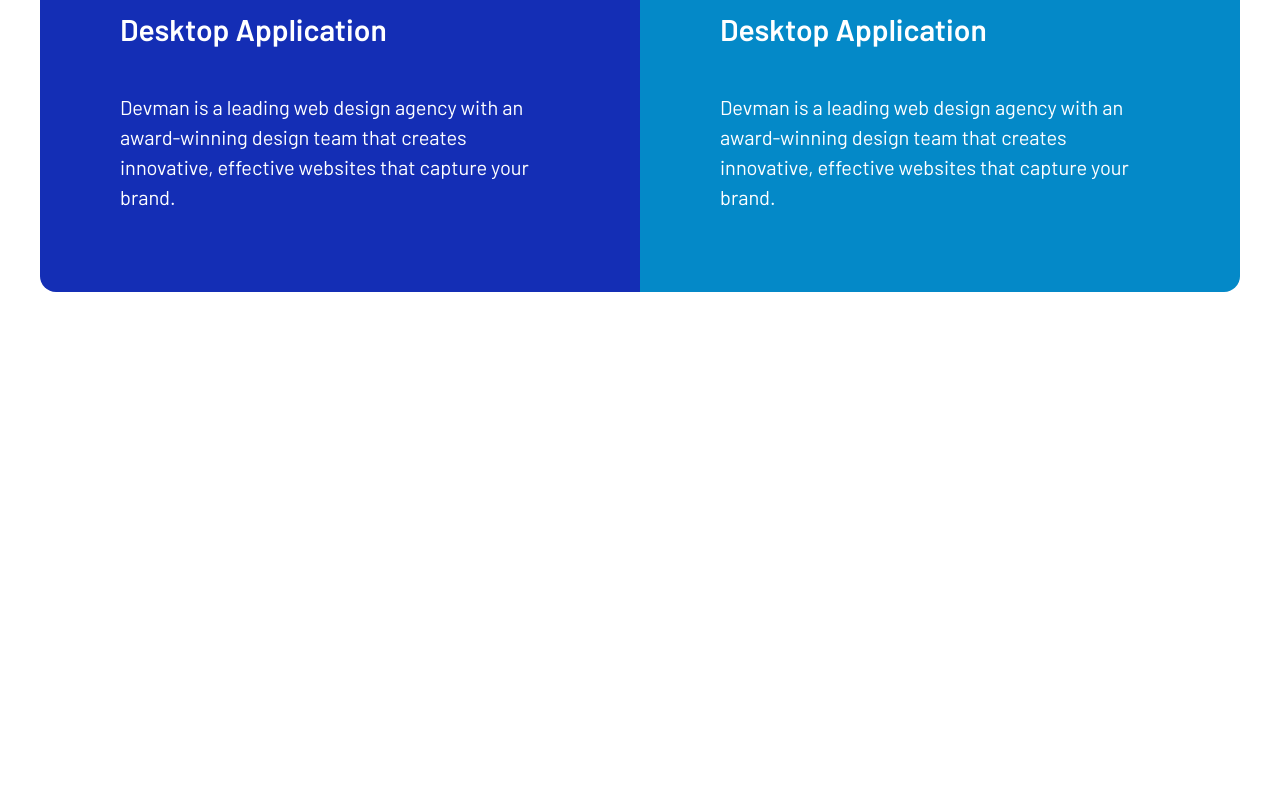
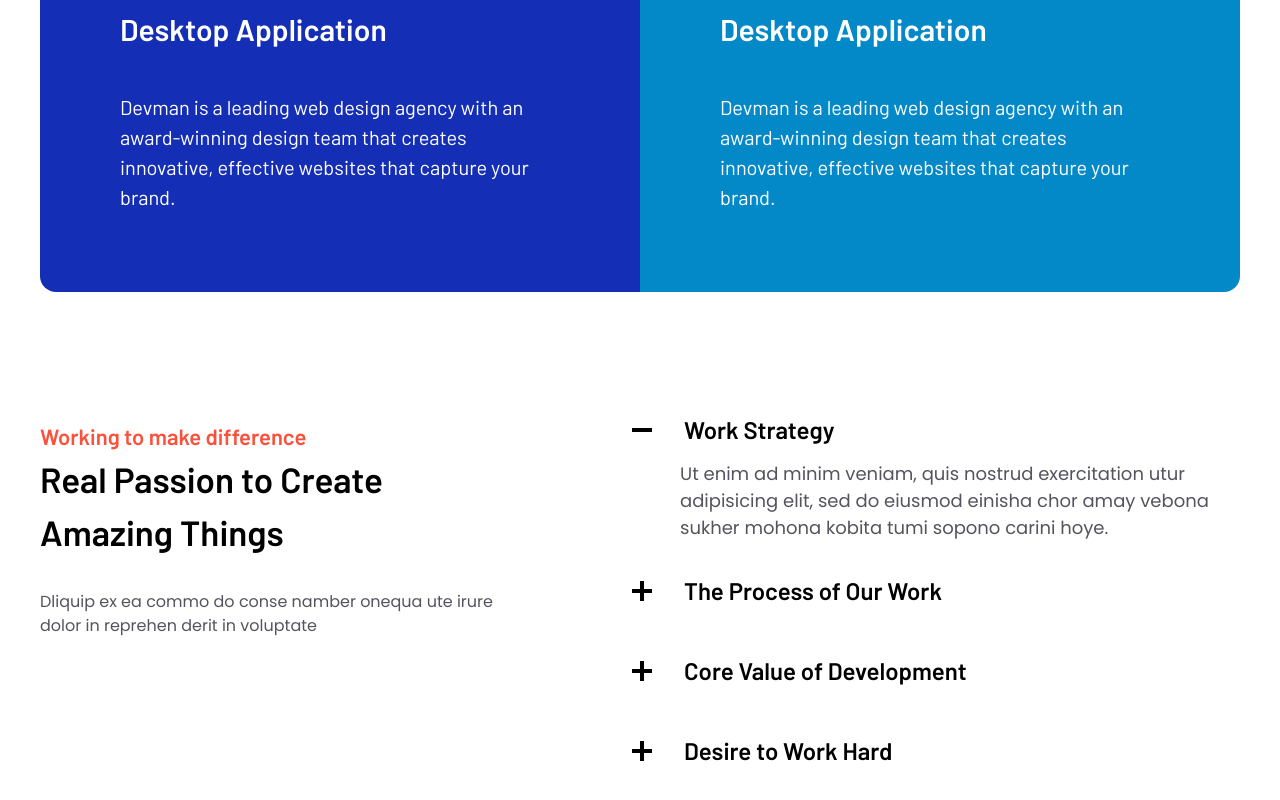
Before and after one commit to Zikkieman/portfolio, a React (Vite) app: page / in a window 1280 px wide. Shown: the part 3731-4531 px from the top of the page. Before the commit the page ends 4103 px from the top, so only its background shows below. Built offline with nearby package versions, Linux system fonts and the light colour scheme.

Commit message:
service section built

```diff
--- a/package.json
+++ b/package.json
@@ -15,6 +15,7 @@
     "react": "^18.2.0",
     "react-dom": "^18.2.0",
     "react-icons": "^5.0.1",
+    "react-intersection-observer": "^9.8.1",
     "react-redux": "^9.1.0"
   },
   "devDependencies": {
--- a/src/components/sections/services.tsx
+++ b/src/components/sections/services.tsx
@@ -2,11 +2,44 @@ import star from "../../assets/svg/star-app.svg";
 import cpu from "../../assets/svg/cpu.svg";
 import phone from "../../assets/svg/phone.svg";
 import web from "../../assets/svg/web.svg";
+import { useEffect, useRef, useState } from "react";
 
 export default function Services() {
+  const divRef = useRef<HTMLDivElement>(null);
+  const [openWorkStrategy, setOpenWorkStrategy] = useState(true);
+  const [openProcess, setopenProcess] = useState(false);
+
+  const [openDevelopment, setOpenDevelopment] = useState(false);
+
+  const [openHardWork, setOpenHardWork] = useState(false);
+
+  useEffect(() => {
+    const observer = new IntersectionObserver((entries) => {
+      if (entries[0]?.isIntersecting) {
+        divRef.current?.classList.add("animatedDiv");
+      } else {
+        divRef.current?.classList.remove("animatedDiv");
+      }
+    });
+
+    if (divRef.current) {
+      observer.observe(divRef.current);
+    }
+
+    return () => {
+      if (divRef.current) {
+        observer.unobserve(divRef.current);
+      }
+    };
+  }, []);
+
   return (
-    <div className="grid grid-cols-2 max-lg:grid-cols-1 mt-40">
-      <div className="bg-[#6e7fd1] hover:bg-[#fb503b] rounded-tl-2xl pt-28  px-20 pb-20">
+    <div className="animate">
+      <div
+        className={`grid grid-cols-2 max-lg:grid-cols-1 mt-40  ${``}`}
+        ref={divRef}
+      >
+        <div className="bg-[#6e7fd1] hover:bg-[#fb503b] rounded-tl-2xl  max-lg:rounded-tr-2xl pt-28  px-20 pb-20">
           <img src={cpu} alt=" " className="w-[100px] mb-10" />
           <h3 className="text-[30px] font-barlow font-semibold text-white mb-10">
             Desktop Application
@@ -17,7 +50,7 @@ export default function Services() {
             brand.
           </p>
         </div>
-      <div className="bg-[#343c55] hover:bg-[#fb503b] rounded-tr-2xl pt-28  px-20 pb-20">
+        <div className="bg-[#343c55] hover:bg-[#fb503b] rounded-tr-2xl max-lg:rounded-tr-none pt-28  px-20 pb-20">
           <img src={phone} alt=" " className="w-[100px] mb-10" />
           <h3 className="text-[30px] font-barlow font-semibold text-white mb-10">
             Desktop Application
@@ -28,7 +61,7 @@ export default function Services() {
             brand.
           </p>
         </div>
-      <div className="bg-[#142eb5] hover:bg-[#fb503b] rounded-bl-2xl pt-28  px-20 pb-20">
+        <div className="bg-[#142eb5] hover:bg-[#fb503b]  rounded-bl-2xl max-lg:rounded-bl-none pt-28  px-20 pb-20">
           <img src={web} alt="" className="w-[100px] mb-10" />
           <h3 className="text-[30px] font-barlow font-semibold text-white mb-10">
             Desktop Application
@@ -39,7 +72,7 @@ export default function Services() {
             brand.
           </p>
         </div>
-      <div className="bg-[#0489c8] hover:bg-[#fb503b] rounded-br-2xl pt-28  px-20 pb-20">
+        <div className="bg-[#0489c8] hover:bg-[#fb503b] rounded-br-2xl max-lg:rounded-bl-2xl pt-28  px-20 pb-20">
           <img src={star} alt=" " className="w-[100px] mb-10" />
           <h3 className="text-[30px] font-barlow font-semibold text-white mb-10">
             Desktop Application
@@ -51,5 +84,174 @@ export default function Services() {
           </p>
         </div>
       </div>
+      <div className="grid grid-cols-2 max-lg:grid-cols-1 my-32 gap-y-10">
+        <div>
+          <p className="font-barlow text-[22px] text-[#FB503B] font-semibold ">
+            Working to make difference
+          </p>
+          <p className="text-[35px] font-barlow font-semibold max-w-[350px] max-lg:max-w-full inline-block dark:text-white">
+            Real Passion to Create Amazing Things
+          </p>
+          <p className="font-poppins text-[16px] text-[#54545F] font-normal mt-8 max-w-[490px] max-lg:max-w-full dark:text-[#AAAABA]">
+            Dliquip ex ea commo do conse namber onequa ute irure dolor in
+            reprehen derit in voluptate
+          </p>
+        </div>
+        <div className="flex gap-y-10 flex-col">
+          <div>
+            <div
+              className=" flex gap-10 items-center cursor-pointer w-fit"
+              onClick={() => {
+                setOpenWorkStrategy(!openWorkStrategy),
+                  setOpenDevelopment(false),
+                  setOpenHardWork(false),
+                  setopenProcess(false);
+              }}
+            >
+              <div className="w-fit ">
+                <div
+                  className={`h-[20px] w-[4px] bg-black dark:bg-white transition-transform duration-300 ease-in-out transform   ${
+                    openWorkStrategy ? "rotate-[90deg]" : "rotate-0"
+                  } `}
+                ></div>
+                <div className="h-[20px] w-[4px] bg-black rotate-[90deg] translate-y-[-20px] dark:bg-white"></div>
+              </div>
+              <p className="font-barlow text-[24px] font-semibold -mt-5 dark:text-white">
+                Work Strategy
+              </p>
+            </div>
+            {openWorkStrategy && (
+              <div
+                className={`transition-all duration-200 ease-in-out  overflow-hidden grid ${
+                  openWorkStrategy
+                    ? "grid-rows-[1fr] opacity-100"
+                    : "grid-rows-[0fr] opacity-0"
+                }`}
+              >
+                <p className="font-poppins text-[#54545f] text-[18px] font-normal ml-10 overflow-hidden dark:text-[#AAAABA]">
+                  Ut enim ad minim veniam, quis nostrud exercitation utur
+                  adipisicing elit, sed do eiusmod einisha chor amay vebona
+                  sukher mohona kobita tumi sopono carini hoye.
+                </p>
+              </div>
+            )}
+          </div>
+          <div>
+            <div
+              className=" flex gap-10"
+              onClick={() => {
+                setopenProcess(!openProcess),
+                  setOpenWorkStrategy(false),
+                  setOpenDevelopment(false),
+                  setOpenHardWork(false);
+              }}
+            >
+              <div className="w-fit">
+                <div
+                  className={`h-[20px] w-[4px] bg-black dark:bg-white transition-transform duration-300 ease-in-out transform  ${
+                    openProcess ? "rotate-[90deg]" : "rotate-0"
+                  } `}
+                ></div>
+                <div className="h-[20px] w-[4px] bg-black dark:bg-white rotate-[90deg] translate-y-[-20px]"></div>
+              </div>
+              <p className="font-barlow text-[24px] font-semibold -mt-2 dark:text-white">
+                The Process of Our Work
+              </p>
+            </div>
+            {openProcess && (
+              <div
+                className={`transition-all duration-200 ease-in-out  overflow-hidden grid  ${
+                  openProcess
+                    ? "grid-rows-[1fr] opacity-100"
+                    : "grid-rows-[0fr] opacity-0"
+                }`}
+              >
+                <p className="font-poppins text-[#54545f] text-[18px] font-normal ml-10 overflow-hidden dark:text-[#AAAABA]">
+                  Ut enim ad minim veniam, quis nostrud exercitation utur
+                  adipisicing elit, sed do eiusmod einisha chor amay vebona
+                  sukher mohona kobita tumi sopono carini hoye.
+                </p>
+              </div>
+            )}
+          </div>
+          <div>
+            <div
+              className=" flex gap-10 cursor-pointer"
+              onClick={() => {
+                setOpenDevelopment(!openDevelopment),
+                  setopenProcess(false),
+                  setOpenWorkStrategy(false),
+                  setOpenHardWork(false);
+              }}
+            >
+              <div className="w-fit">
+                <div
+                  className={`h-[20px] w-[4px] bg-black dark:bg-white transition-transform duration-300 ease-in-out transform  ${
+                    openDevelopment ? "rotate-[90deg]" : "rotate-0"
+                  } `}
+                ></div>
+                <div className="h-[20px] w-[4px] bg-black dark:bg-white rotate-[90deg] translate-y-[-20px]"></div>
+              </div>
+              <p className="font-barlow text-[24px] font-semibold -mt-2 dark:text-white">
+                Core Value of Development
+              </p>
+            </div>
+            {openDevelopment && (
+              <div
+                className={`transition-all duration-200 ease-in-out  overflow-hidden grid ${
+                  openDevelopment
+                    ? "grid-rows-[1fr] opacity-100"
+                    : "grid-rows-[0fr] opacity-0"
+                }`}
+              >
+                <p className="font-poppins text-[#54545f] text-[18px] font-normal ml-10 overflow-hidden dark:text-[#AAAABA]">
+                  Ut enim ad minim veniam, quis nostrud exercitation utur
+                  adipisicing elit, sed do eiusmod einisha chor amay vebona
+                  sukher mohona kobita tumi sopono carini hoye.
+                </p>
+              </div>
+            )}
+          </div>
+          <div>
+            <div
+              className=" flex gap-10 cursor-pointer"
+              onClick={() => {
+                setOpenHardWork(!openHardWork),
+                  setOpenDevelopment(false),
+                  setopenProcess(false),
+                  setOpenWorkStrategy(false);
+              }}
+            >
+              <div className="w-fit">
+                <div
+                  className={`h-[20px] w-[4px] bg-black dark:bg-white transition-transform duration-300 ease-in-out transform ${
+                    openHardWork ? "rotate-[90deg]" : "rotate-0"
+                  } `}
+                ></div>
+                <div className="h-[20px] w-[4px] bg-black dark:bg-white rotate-[90deg] translate-y-[-20px]"></div>
+              </div>
+              <p className="font-barlow text-[24px] font-semibold -mt-2 dark:text-white">
+                Desire to Work Hard
+              </p>
+            </div>
+            {openHardWork && (
+              <div
+                className={`transition-all duration-200 ease-in-out  overflow-hidden grid ${
+                  openHardWork
+                    ? "grid-rows-[1fr] opacity-100"
+                    : "grid-rows-[0fr] opacity-0"
+                }`}
+              >
+                <p className="font-poppins text-[#54545f] text-[18px] font-normal ml-10 overflow-hidden dark:text-[#AAAABA]">
+                  Ut enim ad minim veniam, quis nostrud exercitation utur
+                  adipisicing elit, sed do eiusmod einisha chor amay vebona
+                  sukher mohona kobita tumi sopono carini hoye.
+                </p>
+              </div>
+            )}
+          </div>
+        </div>
+      </div>
+    </div>
   );
 }
--- a/src/components/sections/skillsRating.tsx
+++ b/src/components/sections/skillsRating.tsx
@@ -1,5 +1,3 @@
-// import Progress from "../skill-progress/Progress";
-
 import Progress from "../skillProgress/progress";
 
 export default function SkillRating() {
--- a/src/components/skillProgress/progress.tsx
+++ b/src/components/skillProgress/progress.tsx
@@ -1,8 +1,10 @@
 export default function Progress() {
+
+
   return (
     <div className="containing-div grid grid-cols-2 max-lg:grid-cols-1 gap-x-20 mt-20 font-barlow">
       <div className="skill-box ">
-        <span className="title dark:text-white">React Native</span>
+        <span className="title dark:text-white ">React Native</span>
         <div className="skill-bar dark:bg-white">
           <span className="skill-per native">
             <span className="tooltip dark:text-white">80%</span>
--- a/src/index.css
+++ b/src/index.css
@@ -150,7 +150,7 @@ body {
 
 .skill-per.native {
   width: 80%;
-  animation-delay: 0.2s;
+  /* animation-delay: 0s; */
 }
 
 .skill-per.next {
@@ -213,3 +213,25 @@ body {
   /* background-color: crimson; */
   transform: translateX(-50%) rotate(45deg);
 }
+
+.animatedDiv {
+  opacity: 0;
+  animation-name: fadeIn;
+  animation-timing-function: ease-in-out;
+  animation-duration: 0.7s;
+  animation-delay: 0.1s;
+  animation-fill-mode: forwards;
+}
+
+@keyframes fadeIn {
+  from {
+    opacity: 0;
+  }
+  to {
+    opacity: 1;
+  }
+}
+
+.animatedDiv:focus {
+  animation: fadeIn 0.5s forwards;
+}
```
Also changed, not shown: 1 other file (tests, documents, lock files or other folders). Lines whose indentation alone changed are shown as unchanged.
